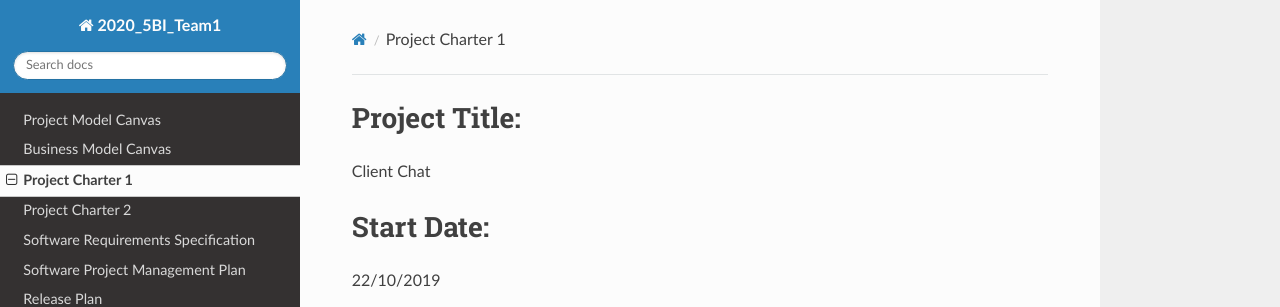
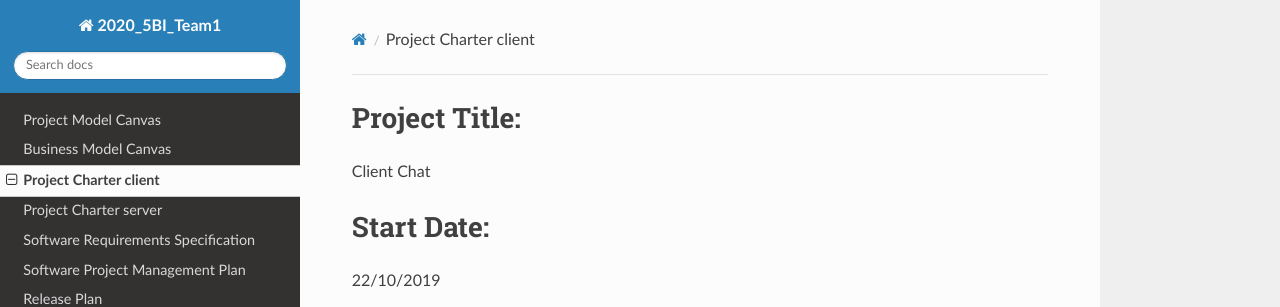
Before and after one commit to FrankMartinuz/2020_5BI_team1_Liboni, an MkDocs documentation site: the page built from docs/project_charter_client.md, in a window 1280 px wide and 900 px high. Shown: the top 307 px of the window. Built offline with MkDocs 1.6.1, drawn with Linux system fonts in a browser that asks for light colours; nearby versions of some CDN libraries.

```diff
--- a/mkdocs.yml
+++ b/mkdocs.yml
@@ -3,8 +3,8 @@ site_name: 2020_5BI_Team1
 nav:
     - 'Project Model Canvas': 'project-canvas.pdf'
     - 'Business Model Canvas': 'business-model-canvas.pdf'
-    - 'Project Charter 1': 'project_charter_client.md'
-    - 'Project Charter 2': 'project_charter_server.md'
+    - 'Project Charter client': 'project_charter_client.md'
+    - 'Project Charter server': 'project_charter_server.md'
     - 'Software Requirements Specification': 'Software_Requirements_Specification.md'
     - 'Software Project Management Plan': 'Software_Project_Management_Plan.md'
     - 'Release Plan': 'Release_Plan.md'
```
Also changed, not shown: index.md (added, +5 -0 lines).
